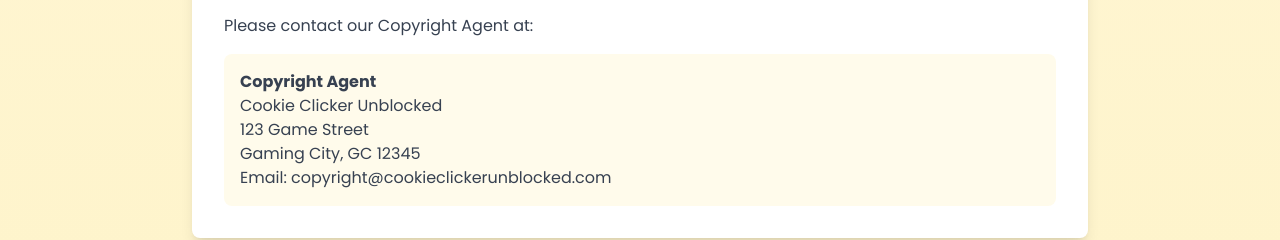
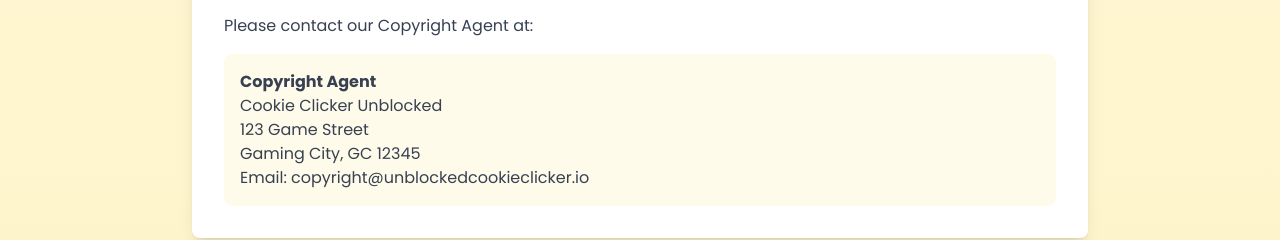
Before and after one commit to calculatordelusion/sb1-b99mgohk-oo, a React (Vite) app: page /dmca in a window 1280 px wide. Shown: the part 1874-2114 px from the top of the page. Built offline with nearby package versions, Linux system fonts and the light colour scheme.

Commit message:
Update DMCA.tsx

```diff
--- a/src/pages/DMCA.tsx
+++ b/src/pages/DMCA.tsx
@@ -169,7 +169,7 @@ const DMCA: React.FC = () => {
                   <br />
                   Gaming City, GC 12345
                   <br />
-                  Email: copyright@cookieclickerunblocked.com
+                  Email: copyright@unblockedcookieclicker.io
                 </p>
               </div>
             </section>
```
